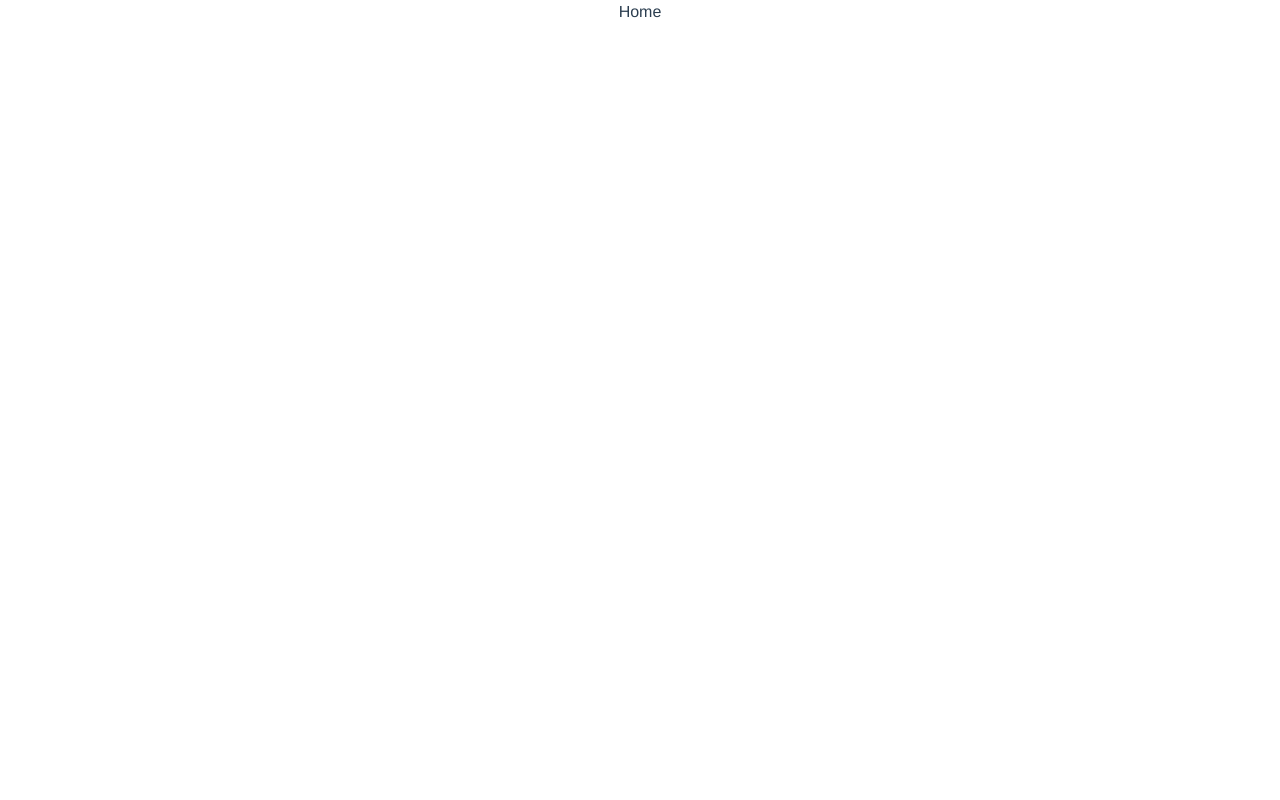
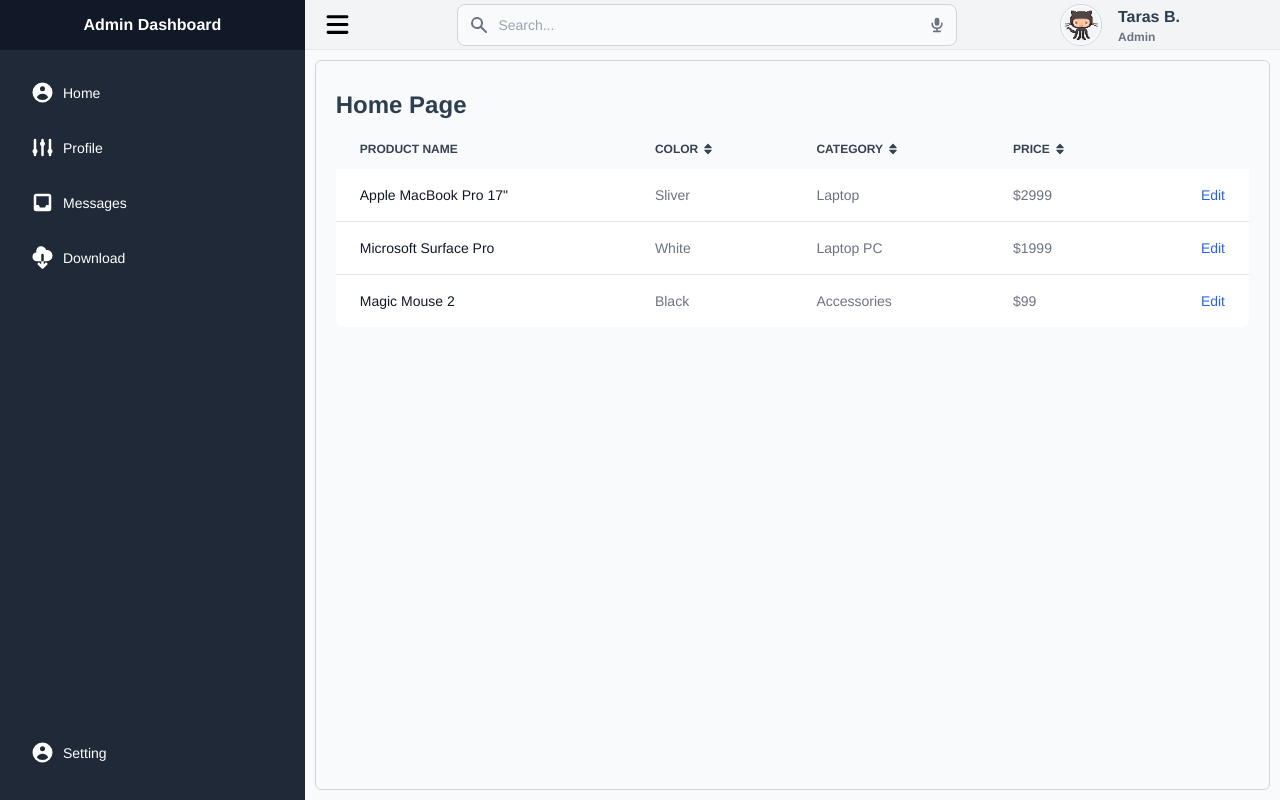
Before and after one commit to TarasBatyuchok/Dashboard, a Vue app: page /home in a window 1280 px wide. Built offline with nearby package versions, Linux system fonts and the light colour scheme.

Commit message:
home page

```diff
--- a/src/pages/home.vue
+++ b/src/pages/home.vue
@@ -1,12 +1,107 @@
-<script>
+<template>
+    <div>
+      <h3 class="text-2xl font-bold text-left py-2">Home Page</h3>
+      <div class="overflow-x-auto relative  sm:rounded-lg">
+        <table class="w-full text-sm text-left text-gray-500 dark:text-gray-400">
+          <thead class="text-xs text-gray-700 uppercase bg-gray-50 dark:bg-gray-700 dark:text-gray-400">
+            <tr>
+              <th scope="col" class="py-3 px-6">
+                Product name
+              </th>
+              <th scope="col" class="py-3 px-6">
+                <div class="flex items-center">
+                  Color
+                  <a href="#"><svg xmlns="http://www.w3.org/2000/svg" class="ml-1 w-3 h-3" aria-hidden="true" fill="currentColor" viewBox="0 0 320 512">
+                      <path d="M27.66 224h264.7c24.6 0 36.89-29.78 19.54-47.12l-132.3-136.8c-5.406-5.406-12.47-8.107-19.53-8.107c-7.055 0-14.09 2.701-19.45 8.107L8.119 176.9C-9.229 194.2 3.055 224 27.66 224zM292.3 288H27.66c-24.6 0-36.89 29.77-19.54 47.12l132.5 136.8C145.9 477.3 152.1 480 160 480c7.053 0 14.12-2.703 19.53-8.109l132.3-136.8C329.2 317.8 316.9 288 292.3 288z"></path>
+                    </svg></a>
+                </div>
+              </th>
+              <th scope="col" class="py-3 px-6">
+                <div class="flex items-center">
+                  Category
+                  <a href="#"><svg xmlns="http://www.w3.org/2000/svg" class="ml-1 w-3 h-3" aria-hidden="true" fill="currentColor" viewBox="0 0 320 512">
+                      <path d="M27.66 224h264.7c24.6 0 36.89-29.78 19.54-47.12l-132.3-136.8c-5.406-5.406-12.47-8.107-19.53-8.107c-7.055 0-14.09 2.701-19.45 8.107L8.119 176.9C-9.229 194.2 3.055 224 27.66 224zM292.3 288H27.66c-24.6 0-36.89 29.77-19.54 47.12l132.5 136.8C145.9 477.3 152.1 480 160 480c7.053 0 14.12-2.703 19.53-8.109l132.3-136.8C329.2 317.8 316.9 288 292.3 288z"></path>
+                    </svg></a>
+                </div>
+              </th>
+              <th scope="col" class="py-3 px-6">
+                <div class="flex items-center">
+                  Price
+                  <a href="#"><svg xmlns="http://www.w3.org/2000/svg" class="ml-1 w-3 h-3" aria-hidden="true" fill="currentColor" viewBox="0 0 320 512">
+                      <path d="M27.66 224h264.7c24.6 0 36.89-29.78 19.54-47.12l-132.3-136.8c-5.406-5.406-12.47-8.107-19.53-8.107c-7.055 0-14.09 2.701-19.45 8.107L8.119 176.9C-9.229 194.2 3.055 224 27.66 224zM292.3 288H27.66c-24.6 0-36.89 29.77-19.54 47.12l132.5 136.8C145.9 477.3 152.1 480 160 480c7.053 0 14.12-2.703 19.53-8.109l132.3-136.8C329.2 317.8 316.9 288 292.3 288z"></path>
+                    </svg></a>
+                </div>
+              </th>
+              <th scope="col" class="py-3 px-6">
+                <span class="sr-only">Edit</span>
+              </th>
+            </tr>
+          </thead>
+          <tbody>
+            <tr class="bg-white border-b dark:bg-gray-800 dark:border-gray-700">
+              <th scope="row" class="py-4 px-6 font-medium text-gray-900 whitespace-nowrap dark:text-white">
+                Apple MacBook Pro 17"
+              </th>
+              <td class="py-4 px-6">
+                Sliver
+              </td>
+              <td class="py-4 px-6">
+                Laptop
+              </td>
+              <td class="py-4 px-6">
+                $2999
+              </td>
+              <td class="py-4 px-6 text-right">
+                <a href="#" class="font-medium text-blue-600 dark:text-blue-500 hover:underline">Edit</a>
+              </td>
+            </tr>
+            <tr class="bg-white border-b dark:bg-gray-800 dark:border-gray-700">
+              <th scope="row" class="py-4 px-6 font-medium text-gray-900 whitespace-nowrap dark:text-white">
+                Microsoft Surface Pro
+              </th>
+              <td class="py-4 px-6">
+                White
+              </td>
+              <td class="py-4 px-6">
+                Laptop PC
+              </td>
+              <td class="py-4 px-6">
+                $1999
+              </td>
+              <td class="py-4 px-6 text-right">
+                <a href="#" class="font-medium text-blue-600 dark:text-blue-500 hover:underline">Edit</a>
+              </td>
+            </tr>
+            <tr class="bg-white dark:bg-gray-800">
+              <th scope="row" class="py-4 px-6 font-medium text-gray-900 whitespace-nowrap dark:text-white">
+                Magic Mouse 2
+              </th>
+              <td class="py-4 px-6">
+                Black
+              </td>
+              <td class="py-4 px-6">
+                Accessories
+              </td>
+              <td class="py-4 px-6">
+                $99
+              </td>
+              <td class="py-4 px-6 text-right">
+                <a href="#" class="font-medium text-blue-600 dark:text-blue-500 hover:underline">Edit</a>
+              </td>
+            </tr>
+          </tbody>
+        </table>
+      </div>
 
+    </div>
+  </template>
 
+  <script>
+  export default {
 
-</script>
+  }
+  </script>
 
-<template>
-    <div>Home</div>
-</template>
-<style >
+  <style>
 
-</style>
+  </style>
--- a/src/router/index.js
+++ b/src/router/index.js
@@ -11,8 +11,8 @@ const router = createRouter({
     {
       path: '/',
       name: 'dashboard',
-      component: dashboard
-    },
+      component: dashboard,
+      children:[
         {
           path: '/home',
           name: 'home',
@@ -24,6 +24,8 @@ const router = createRouter({
           component: profile
         }
       ]
+    },
+  ]
 })
 
 export default router
```
Lines whose indentation alone changed are shown as unchanged.
